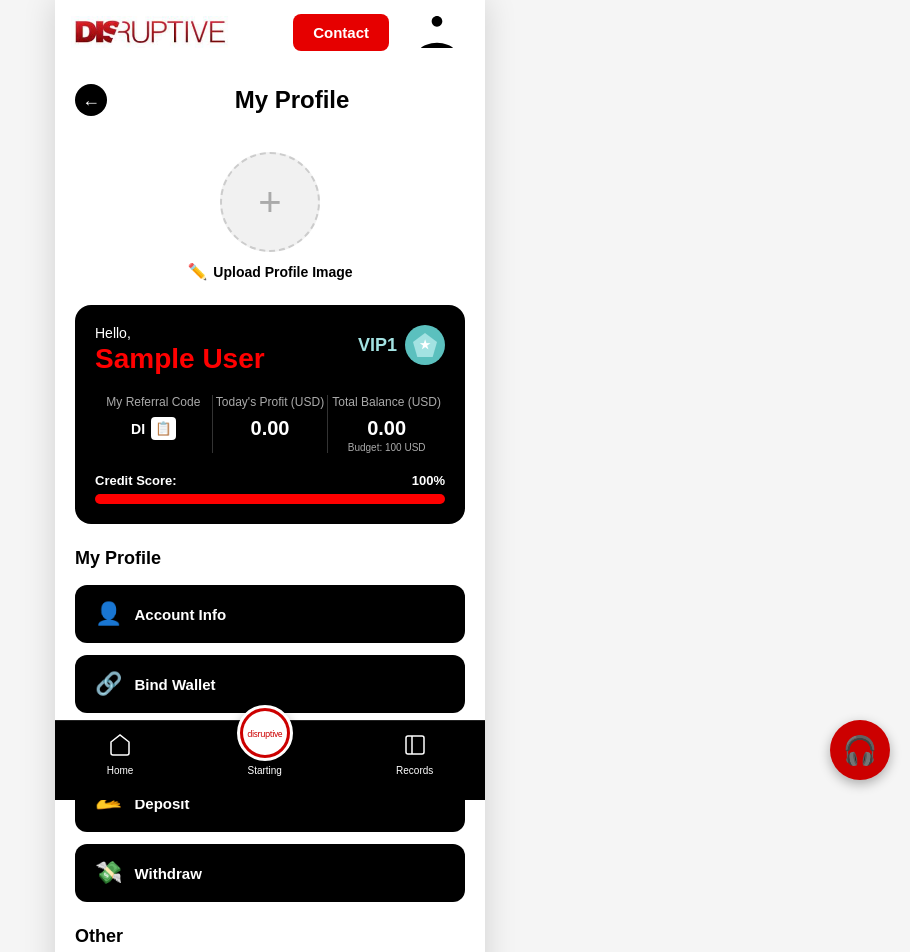
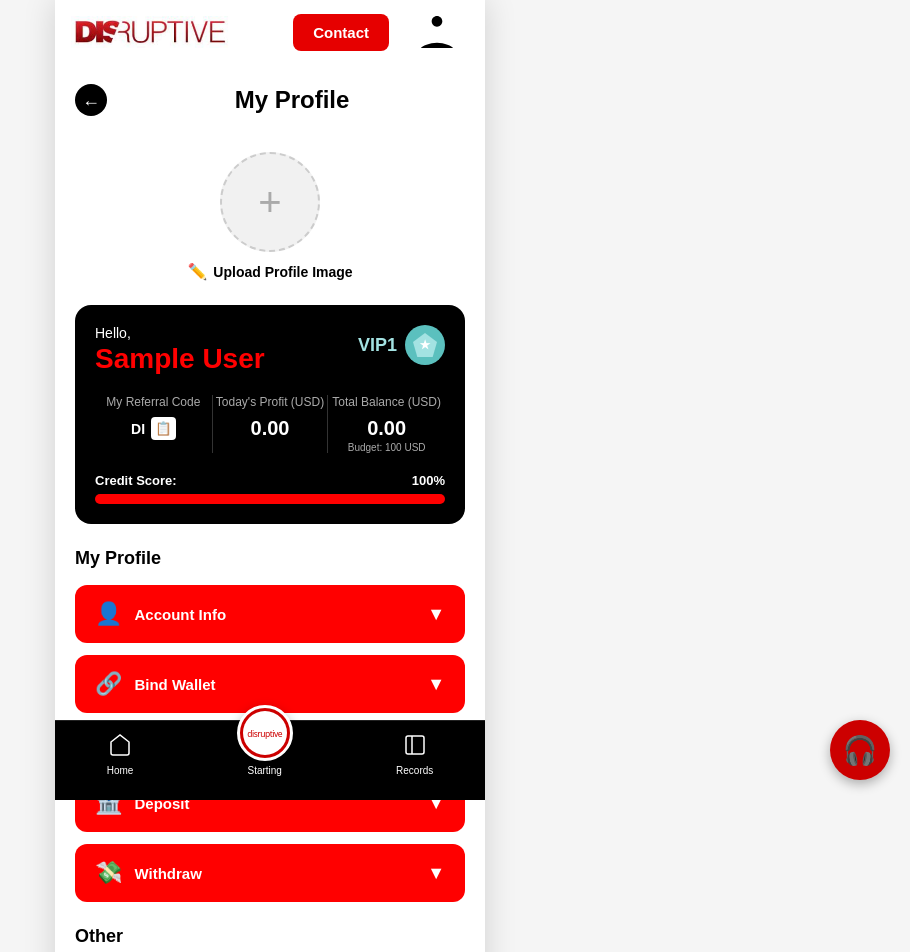
Before and after one commit to Molly256/disruptivewebsite, a Next.js app: page /profile in a window 1280 px wide. Shown: the top 952 px of the page, without its empty margins (370-1280 px from the left). Built offline with nearby package versions, Linux system fonts and the light colour scheme; sample sign-in values are in the browser's storage.

Commit message:
Profile: bank emoji for deposit + hot red menu bars with drop arrows

```diff
--- a/app/profile/page.js
+++ b/app/profile/page.js
@@ -73,12 +73,12 @@ export default function ProfilePage() {
   const totalBalance = user.totalBalance || '0.00'
   const creditScore = user.creditScore || 100
 
-  // HOT RED BAR COMPONENT - WITH BLACK BOLD ARROW
+  // HOT RED BAR COMPONENT - WITH WHITE BOLD ARROW
   const MenuItem = ({ icon, title, onClick }) => (
     <div
       onClick={onClick}
       style={{
-        background: '#000',
+        background: '#FF0000', // HOT RED
         borderRadius: '12px',
         padding: '16px 20px',
         display: 'flex',
@@ -89,10 +89,10 @@ export default function ProfilePage() {
       }}
     >
       <div style={{ display: 'flex', alignItems: 'center', gap: '12px' }}>
-        <span style={{ fontSize: '22px', color: '#FF4500' }}>{icon}</span>
+        <span style={{ fontSize: '22px' }}>{icon}</span>
         <span style={{ color: '#FFF', fontSize: '15px', fontWeight: '600' }}>{title}</span>
       </div>
-      <span style={{ color: '#000', fontSize: '18px', fontWeight: '800' }}>▼</span>
+      <span style={{ color: '#FFF', fontSize: '18px', fontWeight: '800' }}>▼</span> {/* WHITE DROP ARROW */}
     </div>
   )
 
@@ -173,7 +173,7 @@ export default function ProfilePage() {
         <MenuItem icon="🔗" title="Bind Wallet" onClick={() => router.push('/bind-wallet')} />
 
         <h3 style={{ fontSize: '18px', fontWeight: '800', color: '#000', margin: '24px 0 16px' }}>My Financial</h3>
-        <MenuItem icon="🫴" title="Deposit" onClick={() => router.push('/deposit')} />
+        <MenuItem icon="🏦" title="Deposit" onClick={() => router.push('/deposit')} /> {/* BANK EMOJI */}
         <MenuItem icon="💸" title="Withdraw" onClick={() => router.push('/withdraw')} />
 
         <h3 style={{ fontSize: '18px', fontWeight: '800', color: '#000', margin: '24px 0 16px' }}>Other</h3>
```
